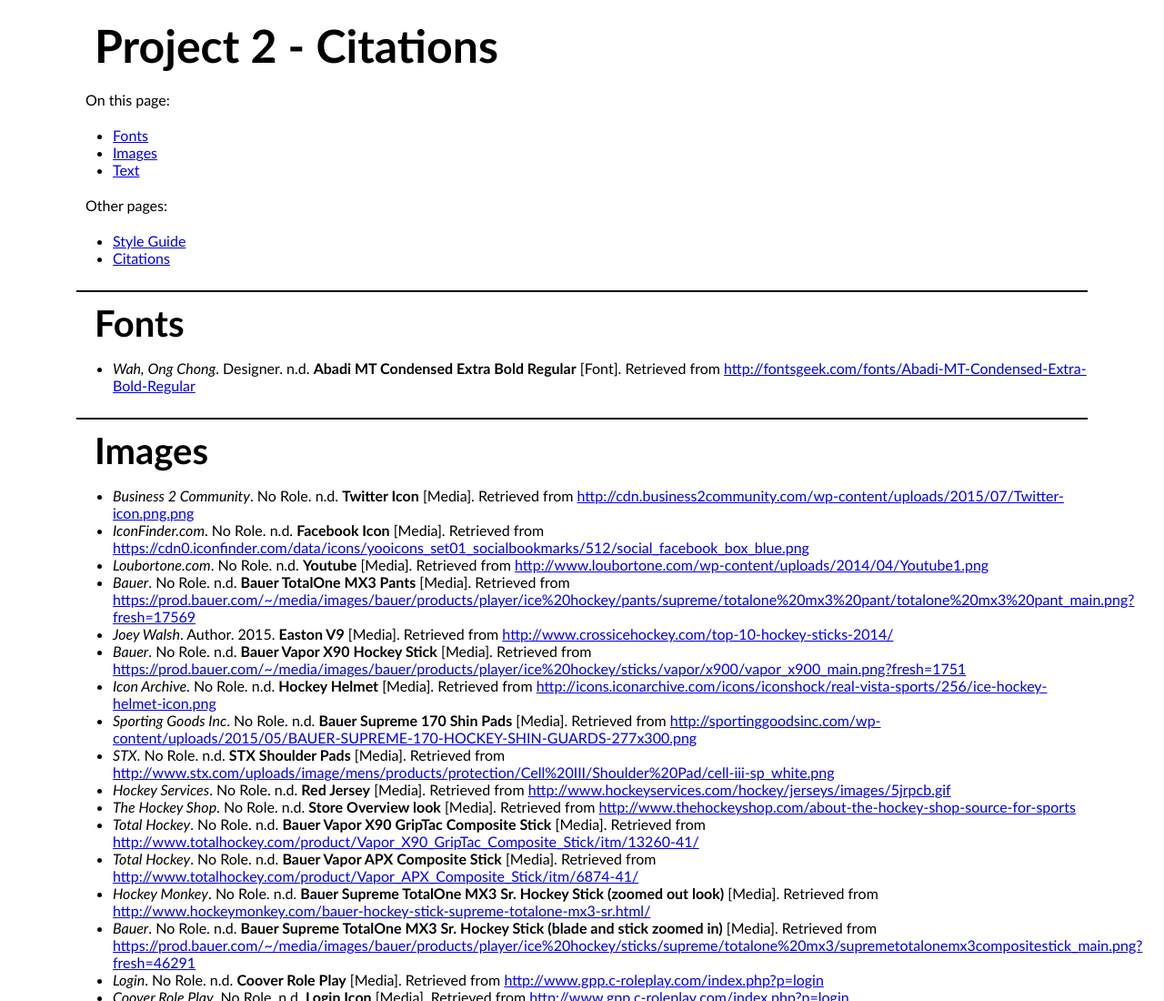
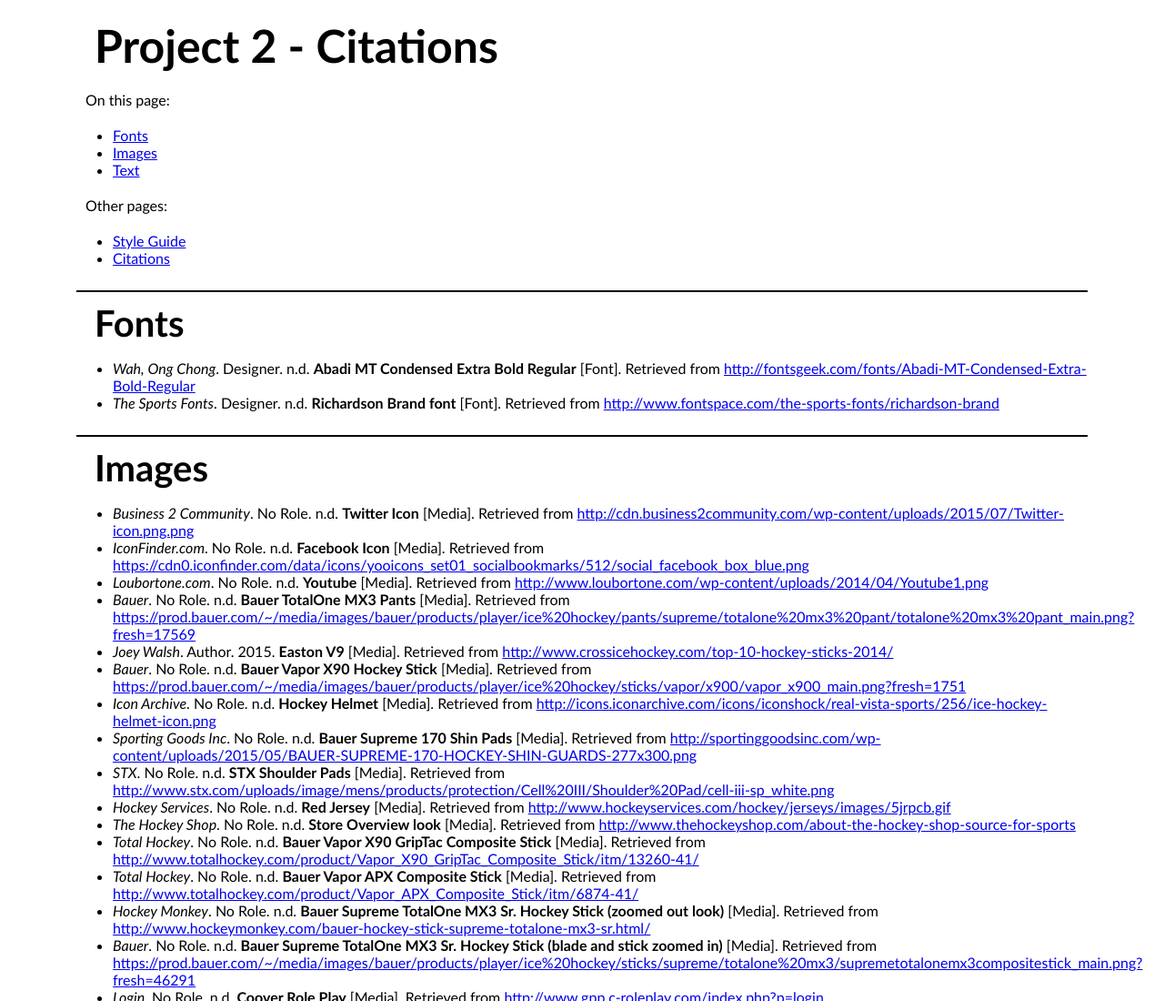
Before and after one commit to bobbyau/iat339-project2, a plain HTML site: page Project 2 Final Style Guide/citations.html in a window 1280 px wide. Shown: the top 1100 px of the page at 91% size. Drawn offline with Linux system fonts and the light colour scheme.

Commit message:
Update to font citation

```diff
--- a/Project 2 Final Style Guide/citations.html
+++ b/Project 2 Final Style Guide/citations.html
@@ -40,6 +40,9 @@
 
         <li>
           <cite>Wah, Ong Chong</cite>. Designer. n.d. <strong>Abadi MT Condensed Extra Bold Regular</strong> [Font]. Retrieved from <a href="http://fontsgeek.com/fonts/Abadi-MT-Condensed-Extra-Bold-Regular">http://fontsgeek.com/fonts/Abadi-MT-Condensed-Extra-Bold-Regular</a>
+        </li>
+        <li>
+          <cite>The Sports Fonts</cite>. Designer. n.d. <strong>Richardson Brand font</strong> [Font]. Retrieved from <a href="http://fontsgeek.com/fonts/Abadi-MT-Condensed-Extra-Bold-Regular">http://www.fontspace.com/the-sports-fonts/richardson-brand</a>
         </li>
 
       </ul>
```
